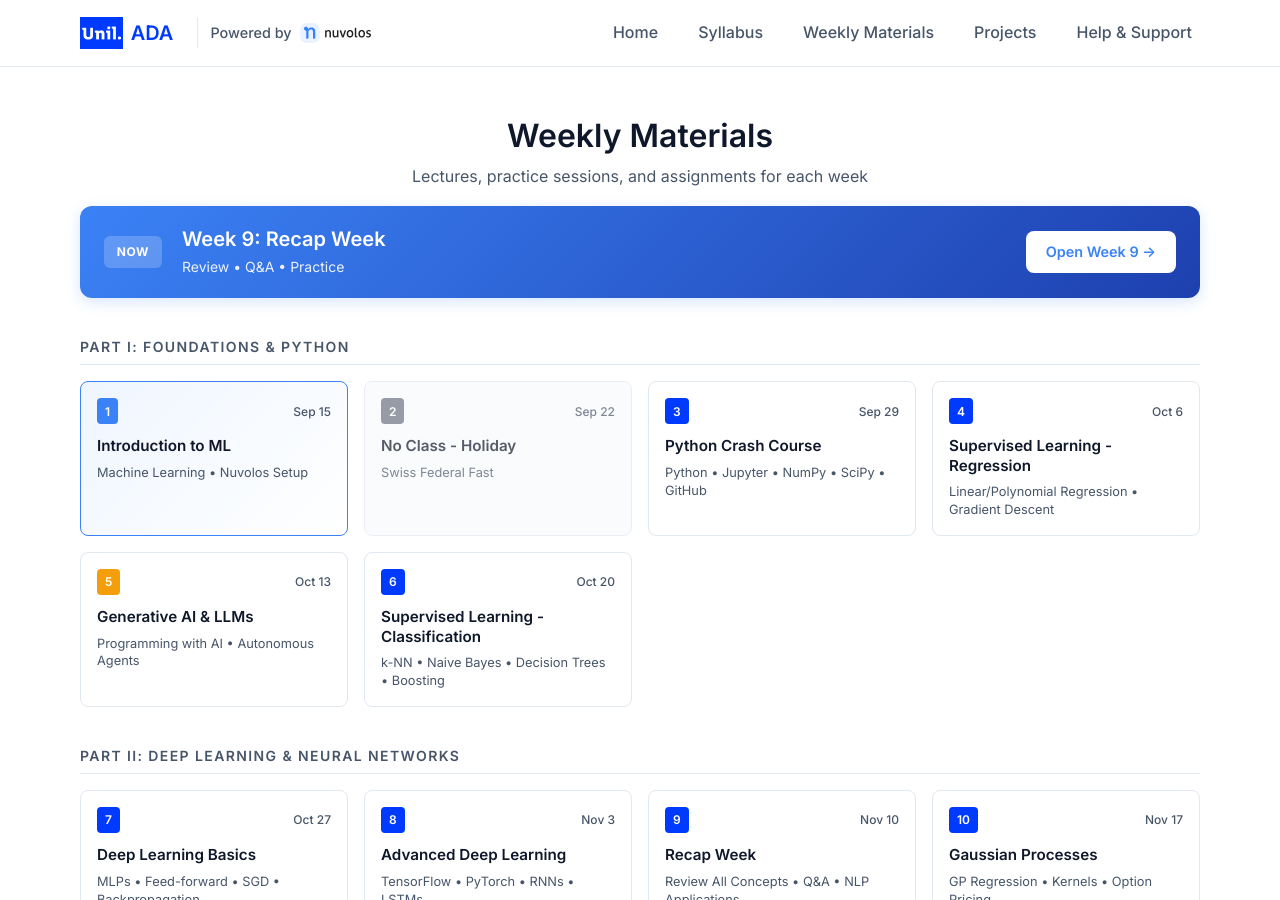
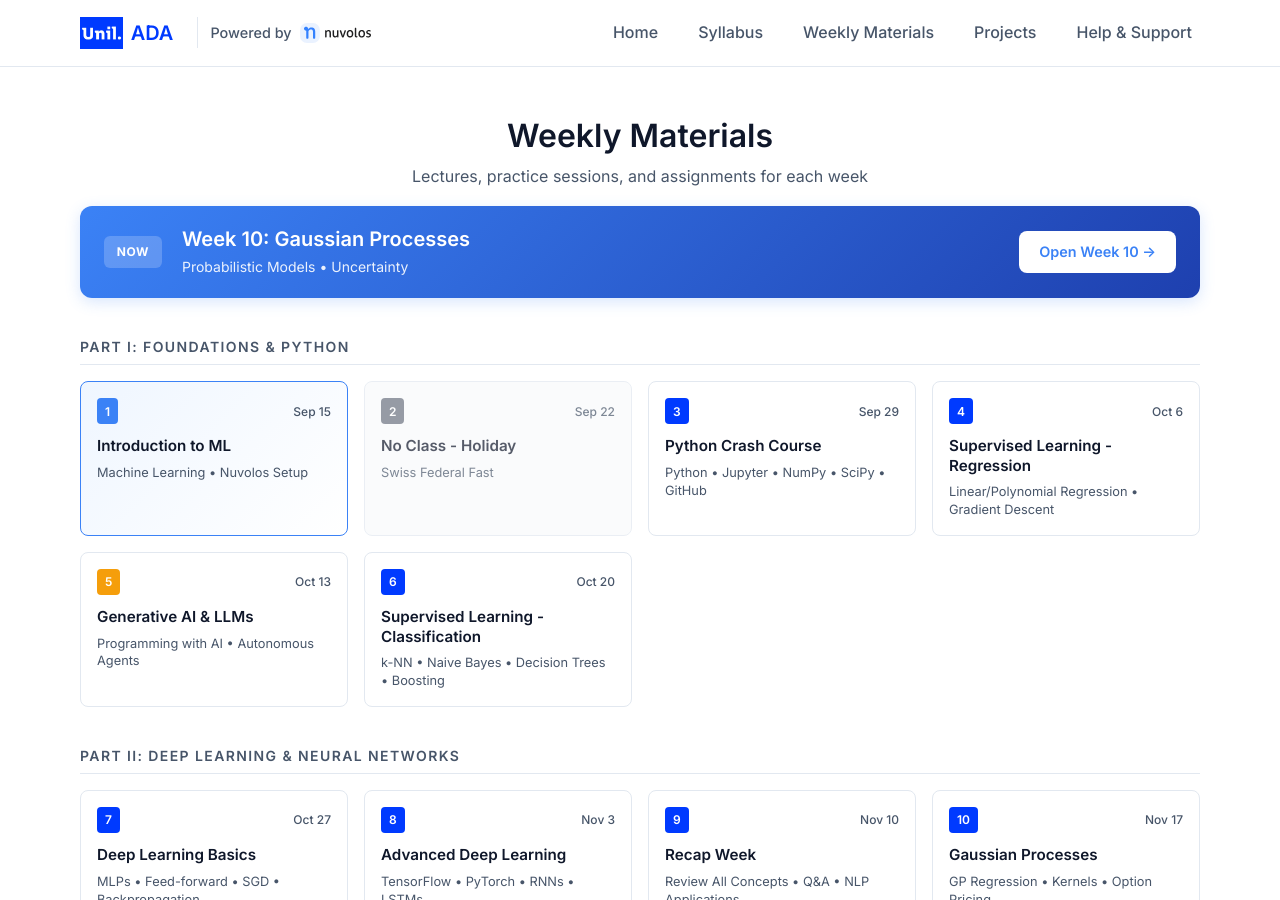
Before and after one commit to ap-unil-2025/ada-course-materials, a Jekyll site: the page built from docs/weekly-materials.md, in a window 1280 px wide and 900 px high. Built offline with Jekyll 4.4.1, drawn with Linux system fonts in a browser that asks for light colours.

Commit message:
🔄 Weekly update: Set current week on main and weekly pages - 2025-11-17

```diff
--- a/docs/index.html
+++ b/docs/index.html
@@ -9,8 +9,8 @@ layout: default
     <div class="current-content">
       <span class="current-label">NOW</span>
       <div class="current-info">
-        <h2>Week 9: Recap Week</h2>
-        <p>Review • Q&A • Practice</p>
+        <h2>Week 10: Gaussian Processes</h2>
+        <p>Probabilistic Models • Uncertainty</p>
       </div>
     </div>
     <a href="{{ '/weekly-materials' | relative_url }}" class="current-btn">Access Weekly Hub →</a>
--- a/docs/weekly-materials.md
+++ b/docs/weekly-materials.md
@@ -33,11 +33,11 @@ layout: default
     <div class="current-content">
       <span class="current-label">NOW</span>
       <div class="current-info">
-        <h2>Week 9: Recap Week</h2>
-        <p>Review • Q&A • Practice</p>
+        <h2>Week 10: Gaussian Processes</h2>
+        <p>Probabilistic Models • Uncertainty</p>
       </div>
     </div>
-    <a href="{{ '/week/week09' | relative_url }}" class="current-btn">Open Week 9 →</a>
+    <a href="{{ '/week/week10' | relative_url }}" class="current-btn">Open Week 10 →</a>
   </div>
 
   <section class="course-section">
```
Also changed, not shown: .github/last-weekly-update.txt.
